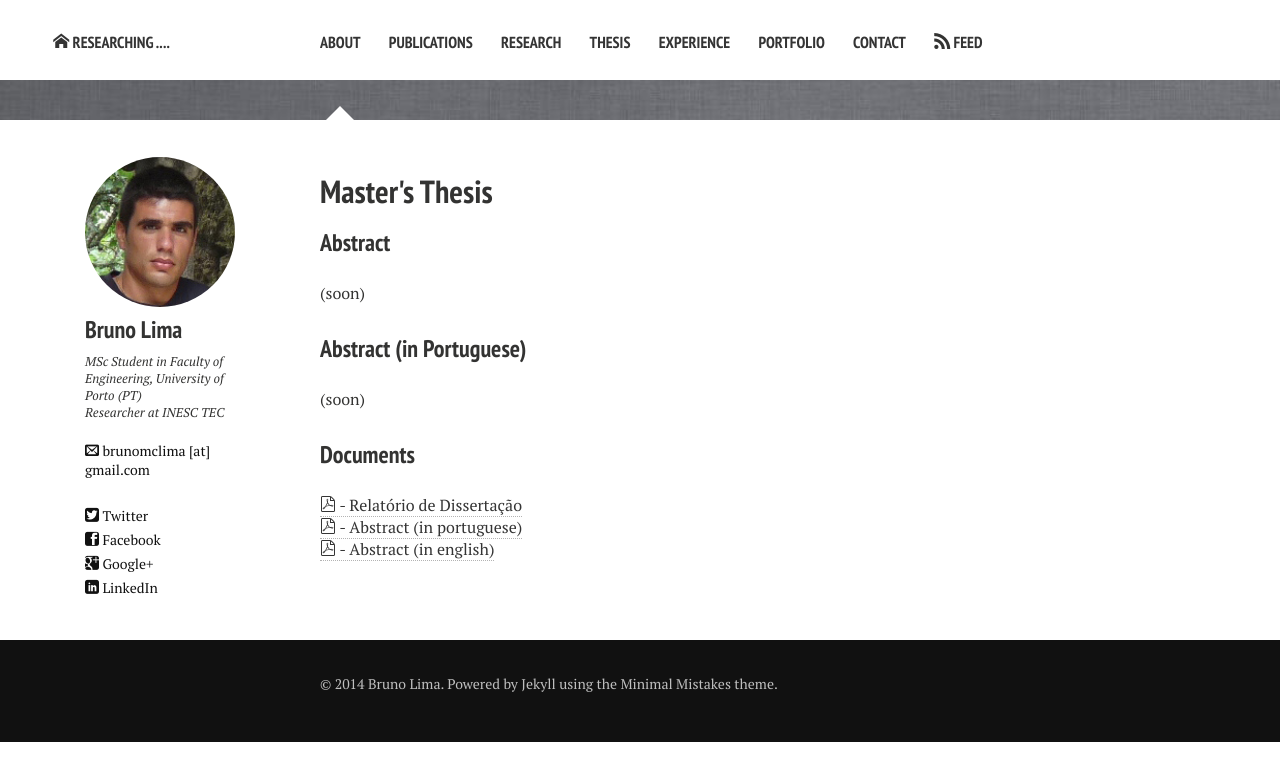
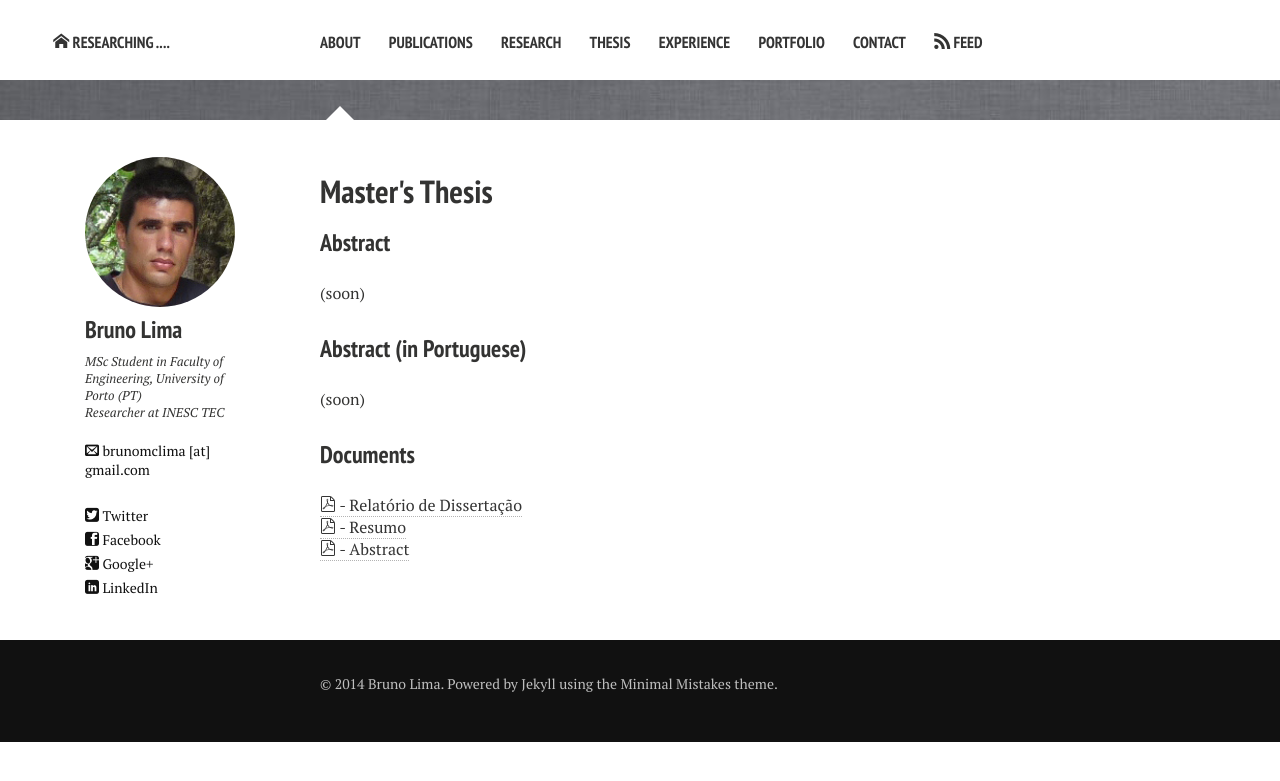
Before and after one commit to Bruno-Lima/Bruno-Lima.github.io, a Jekyll site: the page built from thesis.md, in a window 1280 px wide. Shown: the top 781 px of the page. Built offline with Jekyll 4.4.1, drawn with Linux system fonts in a browser that asks for light colours; nearby versions of some CDN libraries.

Commit message:
fix bugs

```diff
--- a/thesis.md
+++ b/thesis.md
@@ -17,5 +17,5 @@ image:
 
 ###  Documents
 <a href="../thesis/MIEIC_BRUNO_LIMA.pdf"><i class="icon-pdf"></i> - Relatório de Dissertação </a> <br/>
-<a href="../thesis/resume_p.pdf"><i class="icon-pdf"></i> - Abstract (in portuguese) </a> <br/>
-<a href="../thesis/resume_e.pdf"><i class="icon-pdf"></i> - Abstract (in english) </a> <br/>
+<a href="../thesis/resumo_p.pdf"><i class="icon-pdf"></i> - Resumo </a> <br/>
+<a href="../thesis/resumo_e.pdf"><i class="icon-pdf"></i> - Abstract </a> <br/>
```
